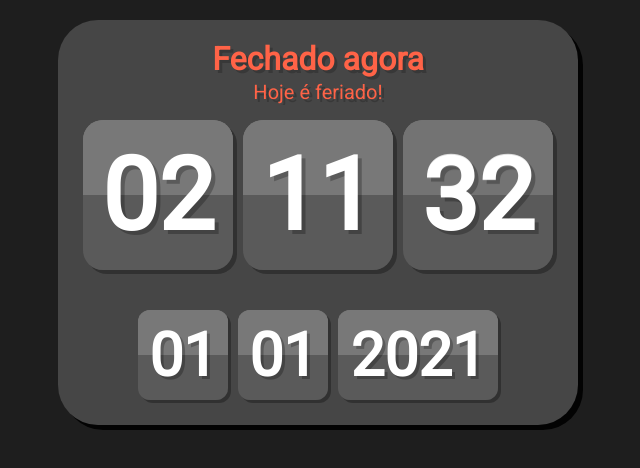
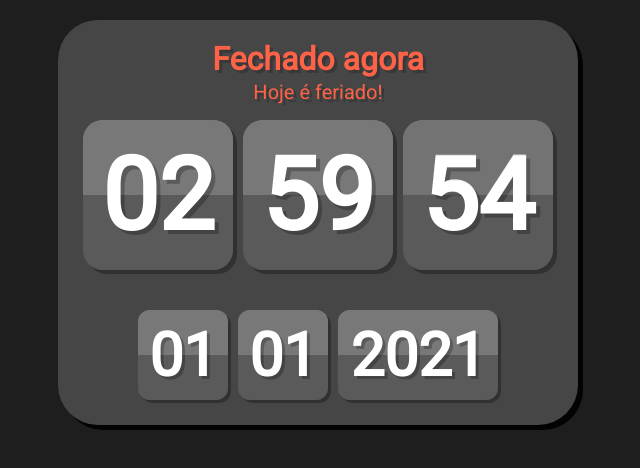
Before and after one commit to ricardo-project/relogio, a plain HTML site: page index.html in a window 1280 px wide. Shown: the whole page, without its empty margins (282-922 px from the left). Drawn offline with Linux system fonts and the light colour scheme; grey boxes are pictures that could not be loaded.

Commit message:
Update index.html

```diff
--- a/index.html
+++ b/index.html
@@ -399,8 +399,8 @@
         let mes2 = date1[1] //---> Mês da data seguinte
         let ano2 = date1[2] //---> Ano da data seguinte
         let hora = time.getHours() //---> Hora atual
-        let min = time.getMinutes() //---> Minuto atual
-        let seg = time.getSeconds() //---> Segundo atual
+        let min = 59//time.getMinutes() //---> Minuto atual
+        let seg = 50//time.getSeconds() //---> Segundo atual
         let mili = time.getMilliseconds() //---> Milissegundo do momento em que a página é carregada
         let minNY = 60
         let segNY = 0
```
